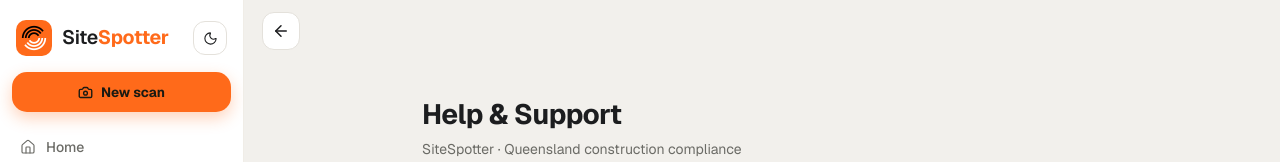
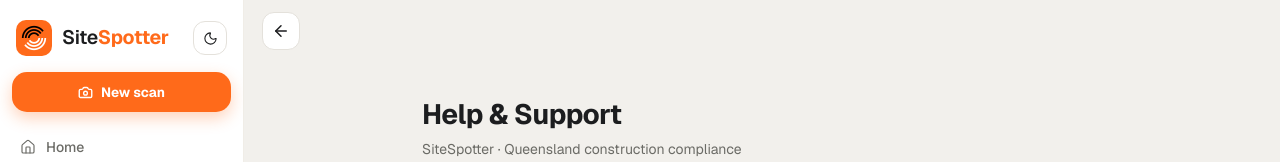
Before and after one commit to camgisinger/safetyscan, a Next.js app: page /help in a window 1280 px wide. Shown: the top 162 px of the page. Built offline with nearby package versions, Linux system fonts and the light colour scheme; no server answers.

Commit message:
White text on sidebar New scan button, fix icon box in dark mode
Co-Authored-By: Claude Sonnet 4.6 <noreply@anthropic.com>

```diff
--- a/app/dashboard/page.tsx
+++ b/app/dashboard/page.tsx
@@ -193,7 +193,7 @@ export default function DashboardPage() {
         }}>
           <div style={{
             width: 52, height: 52, borderRadius: 14,
-            background: 'rgba(0,0,0,0.15)', display: 'grid', placeItems: 'center', flexShrink: 0,
+            background: 'rgba(255,255,255,0.2)', display: 'grid', placeItems: 'center', flexShrink: 0,
           }}>
             <Camera size={26} strokeWidth={2.2} color="#fff" />
           </div>
--- a/components/DesktopSidebar.tsx
+++ b/components/DesktopSidebar.tsx
@@ -98,7 +98,7 @@ export default function DesktopSidebar() {
           width: '100%', height: 40, borderRadius: 'var(--r-control)',
           background: 'var(--amber)', border: 'none', cursor: 'pointer',
           display: 'flex', alignItems: 'center', justifyContent: 'center', gap: 8,
-          color: '#1B1A12', fontWeight: 700, fontSize: 13.5, fontFamily: 'inherit',
+          color: '#fff', fontWeight: 700, fontSize: 13.5, fontFamily: 'inherit',
           boxShadow: 'var(--shadow-btn)',
         }}>
           <Camera size={15} strokeWidth={2.2} />
```
